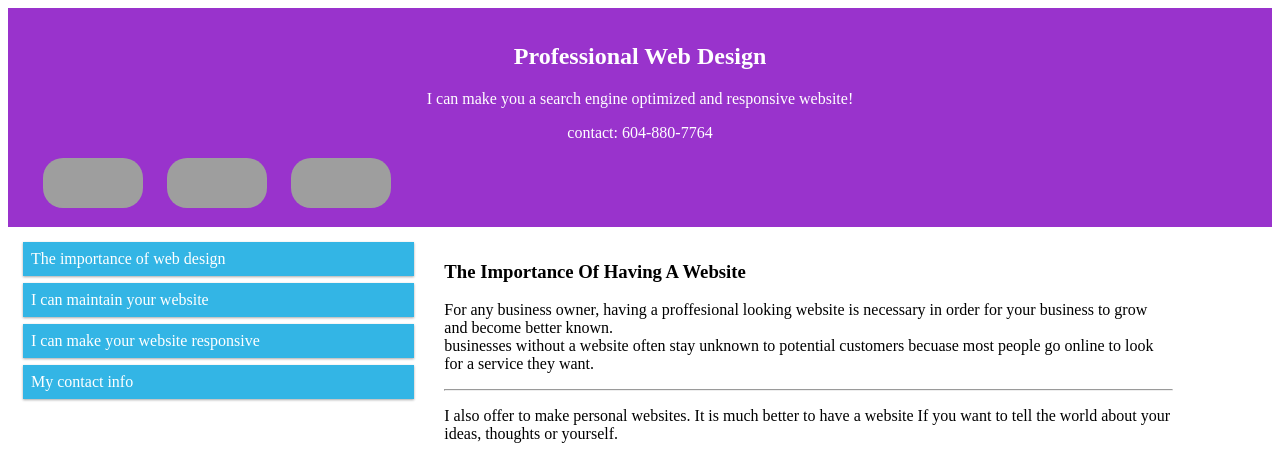
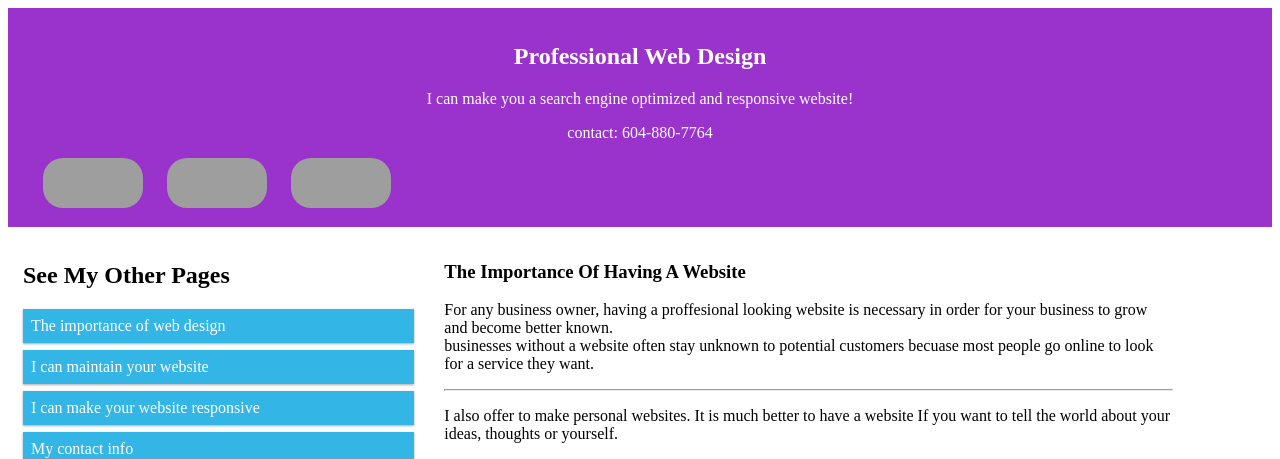
Before and after one commit to kogamikirito/kogamikirito.github.io, a Jekyll site: the page index.html, which Jekyll copies as it is, in a window 1280 px wide. Shown: the top 459 px of the page. Built offline with Jekyll 4.4.1, drawn with Linux system fonts in a browser that asks for light colours; some of the changed text lies outside the part shown; grey boxes are pictures that could not be loaded.

Commit message:
new homepage

```diff
--- a/index.html
+++ b/index.html
@@ -22,15 +22,8 @@
     float: left;
     padding: 15px;
 }
-
-
-
-
-
-
 div.clearfix{
     overflow:auto;}
-
 .nav {
     list-style-type: none;
     margin: 0;
@@ -38,12 +31,10 @@
     overflow: hidden;
     background-color: #333;
 }
-
 .nav li {
     float: left;
     list-style-type:none;
 }
-
 .nav li a {
     display: inline;
     color: white;
@@ -51,19 +42,12 @@
     padding: 14px 16px;
     text-decoration: none;
 }
-
-
 .nav li a:hover:not(.active) {
     background-color: #111;
 }
-
-
 .active {
     background-color: #4CAF50;
 }
-
-
-
 .header {
     background-color: #9933cc;
     color: #ffffff;
@@ -88,13 +72,10 @@
 .menu li:hover {
     background-color: #0099cc;
 }
-
 .list{display:inline-block;
       font:italic;}
-
 .rite{ max-width: 100%;
     height: auto;}
-
 .type{ max-width: 100%;
     height: auto;}
 
@@ -106,8 +87,12 @@
         height:50px;
         margin-left:20px;
         border-radius:20px;}
+.benter{text-align:center;}
 
-.benter{text-align:center;}
+.what{width:700px;
+height:300px;}
+
+
 
 /* For mobile phones: */
 [class*="col-"] {
@@ -156,18 +141,19 @@
    <p style="text-align:center;">I can make you a search engine optimized and responsive website!</p>
     <p style="text-align:center;">contact: 604-880-7764</p>
 
-    <a href="https://twitter.com/DavsWebMaker">
+    <a href="https://twitter.com/DavsWebMaker" target="_blank">
 <img src="http://imgur.com/8Nn8p6Y.jpg" class="social"></a>
 
-<a href="https://everywherewebdesign.tumblr.com/">
+<a href="https://everywherewebdesign.tumblr.com/" target="_blank">
 <img src="http://imgur.com/2CyGUY7.jpg" class="social"></a>
 
-<a href="https://plus.google.com/105542291317532663696">
+<a href="https://plus.google.com/105542291317532663696" target="_blank">
     <img src="http://imgur.com/jIDr7r1.jpg" class="social"></a>
 </header>
 
 <section class="col-3 col-m-3 menu">
 
+<h2> See My Other Pages</h2>
 <nav>
 
 <li ><a href="/web importance" class="ten">The importance of web design</a></li>
@@ -179,6 +165,31 @@
 <li><a href="/contact info" class="ten">My contact info</a></li>
 
 </nav>
+<br>
+<br>
+<br>
+
+<hr>
+
+
+
+<h3>Web Developer News</h3>
+
+<nav>
+
+<li ><a href="https://www.facebook.com/WordPress/" class="ten" target="_blank">Wordpress news</a></li>
+
+<li><a href="https://twitter.com/bluehost" class="ten" target="_blank">Bluehost news </a></li>
+
+<li><a href="https://www.facebook.com/GitHub/" class="ten" target="_blank">Github news</a></li>
+
+<li><a href="https://www.facebook.com/officialstackoverflow/" class="ten" target="_blank">Stackoverflow news</a></li>
+
+<li><a href="https://www.facebook.com/000webhost.Global/" class="ten" target="_blank">000webhost news</a></li>
+
+</nav>
+
+
 </section>
 
 
@@ -190,6 +201,10 @@
 <hr>
   <p> I also offer to make personal websites. It is much better to have a website If you want to tell the world about your ideas, thoughts or yourself.
 </p>
+
+<figure>
+<img src="http://imgur.com/bzQpkDO.jpg" alt="none" class="what">
+</figure>
 </section>
 
 
@@ -229,13 +244,13 @@
 <br>
 <br>
 
-<a href="https://en.wikipedia.org/wiki/Web_design">
+<a href="https://en.wikipedia.org/wiki/Web_design" target="_blank">
 <img src="http://imgur.com/IXE0bE6.png" class="social"></a>
 
-<a href="https://www.pinterest.com/explore/web-design/">
+<a href="https://www.pinterest.com/explore/web-design/" target="_blank">
 <img src="http://imgur.com/4KLLgrM.jpg" class="social"></a>
 
-<a href="https://www.facebook.com/people/David-Deda/100008534940582">
+<a href="https://www.facebook.com/people/David-Deda/100008534940582" target="_blank">
 <img src="http://imgur.com/V0NUl9y.jpg" class="social"></a>
 
 
```
